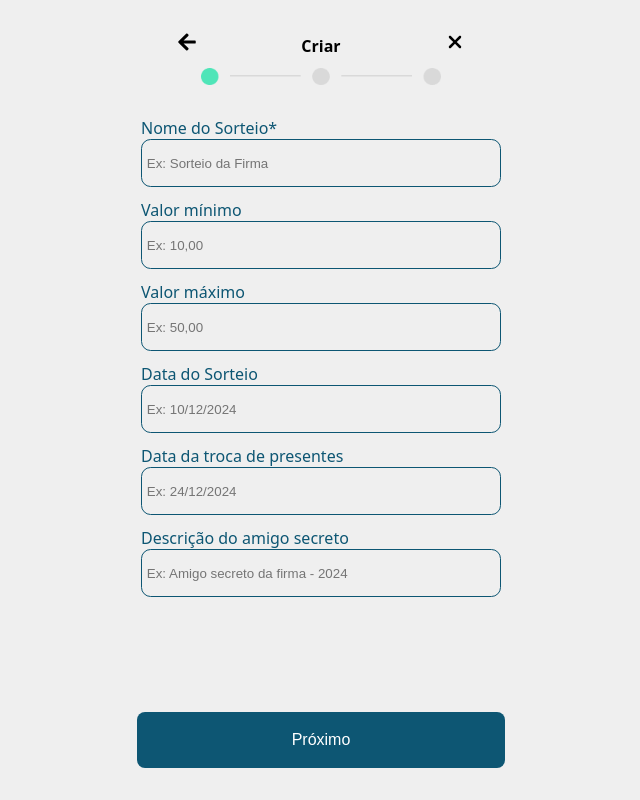
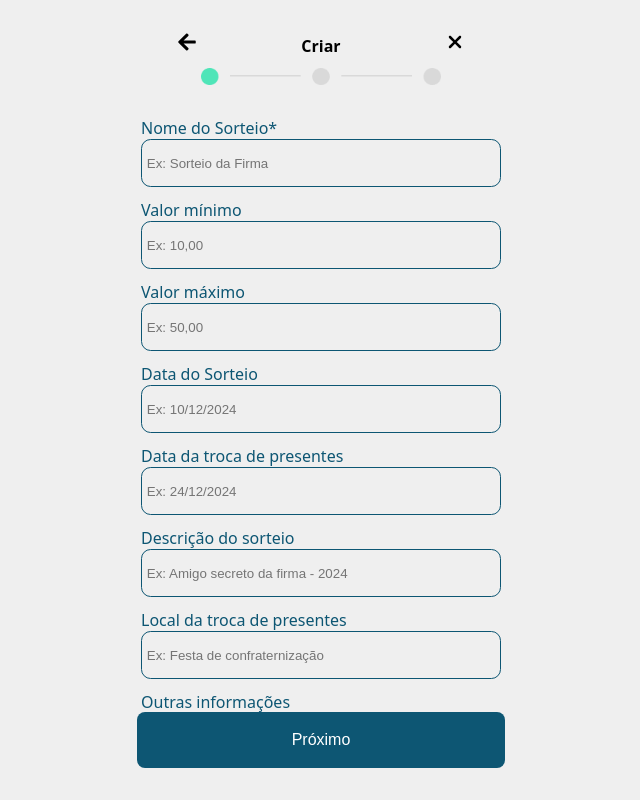
Before and after one commit to MatheusCarvalho2/secretsfriendsfrontend, a React (Vite) app: page /criar in a window 1280 px wide. Shown: the whole page, without its empty margins (319-959 px from the left). Built offline with nearby package versions, Linux system fonts and the light colour scheme.

Commit message:
Adiciona campos na pagina create do sorteio

```diff
--- a/src/pages/Create/Create.tsx
+++ b/src/pages/Create/Create.tsx
@@ -16,6 +16,8 @@ function Create() {
   const [dateDraw, setDateDraw] = useState<string>('');
   const [giftDate, setGiftDate] = useState<string>('');
   const [descriptionDraw, setDescriptionDraw] = useState<string>('');
+  const [locationGiftExchange, setLocationGiftExchange] = useState<string>('');
+  const [otherInformation, setOtherInformation] = useState<string>('');
   const formsParameters = [
     {
       labelForInput: 'Nome do Sorteio*',
@@ -58,12 +60,28 @@ function Create() {
       inputId: 'data-presentes-input'
     },
     {
-      labelForInput: 'Descrição do amigo secreto',
+      labelForInput: 'Descrição do sorteio',
       placeholderInput: 'Ex: Amigo secreto da firma - 2024',
       typeInput: 'text',
       setInputValue: setDescriptionDraw,
       inputName: 'descricao',
       inputId: 'descricao-input'
+    },
+    {
+      labelForInput: 'Local da troca de presentes',
+      placeholderInput: 'Ex: Festa de confraternização',
+      typeInput: 'text',
+      setInputValue: setLocationGiftExchange,
+      inputName: 'location',
+      inputId: 'location-input'
+    },
+    {
+      labelForInput: 'Outras informações',
+      placeholderInput: 'Ex: Horário da festa',
+      typeInput: 'text',
+      setInputValue: setOtherInformation,
+      inputName: 'outras-informacoes',
+      inputId: 'outras-informacoes-input'
     },
   ];
 
@@ -80,7 +98,9 @@ function Create() {
         date_draws: dateDraw,
         date_present: giftDate,
         description: descriptionDraw,
-        user_id: currentUserId
+        user_id: currentUserId,
+        location: locationGiftExchange,
+        other_information: otherInformation
       },
     )
       .then(response => {
```
